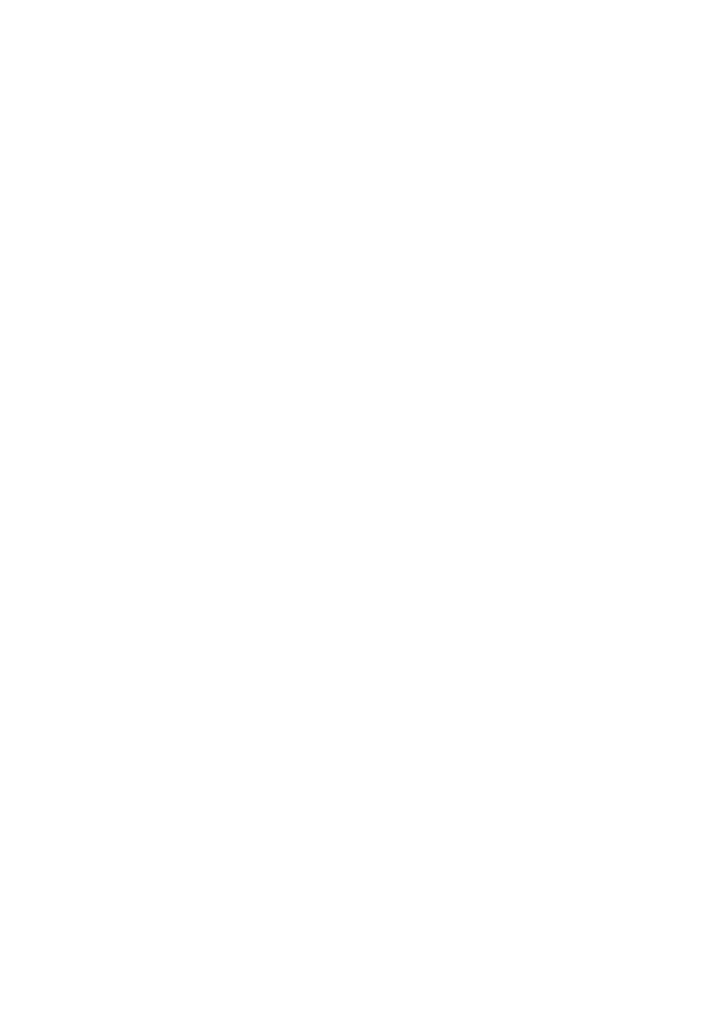
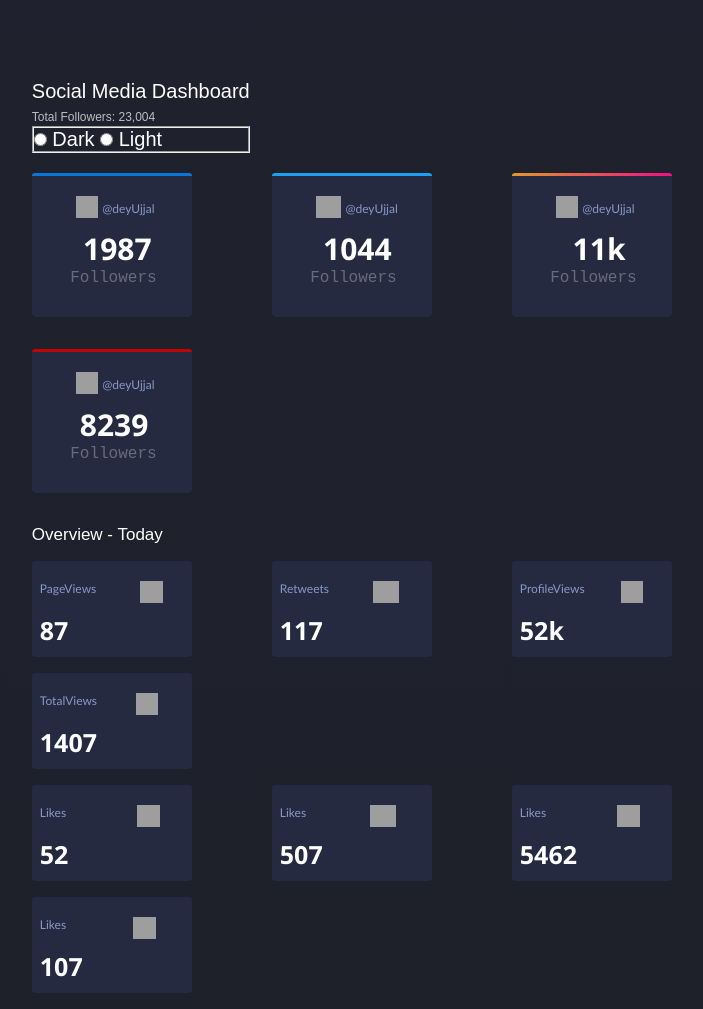
Before and after one commit to Ujjal995/fem-social-media-dashboard, a plain HTML site: page index.html in a window 1280 px wide. Shown: the whole page, without its empty margins (253-956 px from the left). Before the commit the page ends 800 px from the top, so only its background shows below. Drawn offline with Linux system fonts and the light colour scheme; grey boxes are pictures that could not be loaded.

Commit message:
Add Updates

```diff
--- a/index.html
+++ b/index.html
@@ -8,6 +8,146 @@
 </head>
 
 <body>
+    <div class="mainDiv">
+
+        <div class="h1Div">
+            <p>Social Media Dashboard</p>
+            <a>Total Followers: 23,004</a>
+            <fieldset class="radio-switch">
+                <div class="radio-switch_inner">
+                    <input type="radio" name="lol" id="darkMode">
+                    <label for="dark">
+                        Dark
+                    </label>
+
+                    <input type="radio" name="lol" id="lightMode">
+                    <label for="light">
+                        Light
+                    </label>
+                </div>
+            </fieldset>
+        </div>
+
+        <div class="profile">
+
+            <div class="socialmedia-box" id="facebook">
+                <div class="lightF"></div>
+                <div class="facebookLogo">
+                    <img src="https://cdn.pixabay.com/photo/2021/08/10/17/03/facebook-6536473_1280.png" />
+                    <p>@deyUjjal</p>
+                </div>
+                <div class="facebookCount">1987</div>
+                <div class="followers">
+                    <p>Followers</p>
+                </div>
+            </div>
+
+            <div class="socialmedia-box" id="twitter">
+                <div class="lightT"></div>
+                <div class="twitterLogo">
+                    <img src="https://logodix.com/logo/14514.png" />
+                    <p>@deyUjjal</p>
+                </div>
+                <div class="twitterCount">1044</div>
+                <div class="followers">
+                    <p>Followers</p>
+                </div>
+            </div>
+
+            <div class="socialmedia-box" id="insta">
+                <div class="lightI"></div>
+                <div class="instaLogo">
+                    <img src="https://www.freepnglogos.com/uploads/instagram-icon-png/instagram-logo-download-computer-neon-instagram-icons-image-23.png" />
+                    <p>@deyUjjal</p>
+                </div>
+                <div class="instaCount">11k</div>
+                <div class="followers">
+                    <p>Followers</p>
+                </div>
+            </div>
+
+            <div class="socialmedia-box" id="youtube">
+                <div class="lightY"></div>
+                <div class="youtubeLogo">
+                    <img src="https://i.pinimg.com/originals/19/7b/36/197b365922d1ea3aa1a932ff9bbda4a6.png" />
+                    <p>@deyUjjal</p>
+                </div>
+                <div class="youtubeCount">8239</div>
+                <div class="followers">
+                    <p>Followers</p>
+                </div>
+            </div>
+        </div>
+
+        <div class="h2Div">
+            <p>Overview - Today</p>
+        </div>
+
+        <div class="overviewDiv1">
+            <div class="overviewbox" id="facebookPV">
+                <div class="facebookLogo1">
+                    <p>PageViews</p>
+                    <img src="https://cdn.pixabay.com/photo/2021/08/10/17/03/facebook-6536473_1280.png" />
+                </div>
+                <div class="count">87</div>
+            </div>
+
+            <div class="overviewbox" id="twitterRT">
+                <div class="twitterLogo1">
+                    <p>Retweets</p>
+                    <img src="https://logodix.com/logo/14514.png" />
+                </div>
+                <div class="count">117</div>
+            </div>
+
+            <div class="overviewbox" id="instaPV">
+                <div class="instaLogo1">
+                    <p>ProfileViews</p>
+                    <img src="https://www.freepnglogos.com/uploads/instagram-icon-png/instagram-logo-download-computer-neon-instagram-icons-image-23.png" />
+                </div>
+                <div class="count">52k</div>
+            </div>
+
+            <div class="overviewbox" id="youtubeTV">
+                <div class="youtubeLogo1">
+                    <p>TotalViews</p>
+                    <img src="https://i.pinimg.com/originals/19/7b/36/197b365922d1ea3aa1a932ff9bbda4a6.png" />
+                </div>
+                <div class="count">1407</div>
+            </div>
+        </div>
+
+        <div class="overviewDiv2">
+            <div class="overviewbox" id="facebookLike">
+                <div class="facebookLogo1">
+                    <a>Likes</a>
+                    <img src="https://cdn.pixabay.com/photo/2021/08/10/17/03/facebook-6536473_1280.png" />
+                </div>
+                <div class="count">52</div>
+            </div>
+            <div class="overviewbox" id="twitterLike">
+                <div class="twitterLogo1">
+                    <a>Likes</a>
+                    <img src="https://logodix.com/logo/14514.png" />
+                </div>
+                <div class="count">507</div>
+            </div>
+            <div class="overviewbox" id="instaLike">
+                <div class="instaLogo1">
+                    <a>Likes</a>
+                    <img src="https://www.freepnglogos.com/uploads/instagram-icon-png/instagram-logo-download-computer-neon-instagram-icons-image-23.png" />
+                </div>
+                <div class="count">5462</div>
+            </div>
+            <div class="overviewbox" id="youtubeLike">
+                <div class="youtubeLogo1">
+                    <a>Likes</a>
+                    <img src="https://i.pinimg.com/originals/19/7b/36/197b365922d1ea3aa1a932ff9bbda4a6.png" />
+                </div>
+                <div class="count">107</div>
+            </div>
+        </div>
+    </div>
     <script src="script.js"></script>
 </body>
 
--- a/style.css
+++ b/style.css
@@ -0,0 +1,340 @@
+* {
+    margin: 0;
+    padding: 0;
+    color: white;
+}
+
+body {
+    background: linear-gradient(to top, hsl(230, 17%, 14%), hsl(232, 19%, 15%));
+    display: flex;
+    justify-content: center;
+}
+
+.mainDiv {
+    width: 68%;
+    margin-top: 5rem;
+    margin-left: 10vmin;
+    display: flex;
+    flex-wrap: wrap;
+}
+
+/**** Social Media Dashboard ****/
+
+.h1Div {
+    font-size:20px;
+    margin-left: 5vmin;
+    font-family:Arial, Helvetica, sans-serif;
+}
+
+.h1Div a {
+    font-size: 12px;
+    opacity: 0.7;
+}
+
+.profile {
+    display: flex;
+    flex-wrap:wrap;
+    align-items: center;
+    margin-top: 20px;
+}
+
+.socialmedia-box {
+    width: 10rem;
+    height: 9rem;
+    margin-left: 5vmin;
+    margin-right: 5vmin;
+    margin-bottom: 2rem;
+    background-color: hsl(228, 28%, 20%);
+    border-radius: 3%;
+}
+
+/**** Lights ****/
+
+.lightF {
+    width: 100%;
+    height: 2%;
+    background-color: hsl(208, 94%, 44%);
+    border-top-left-radius: 4px;
+    border-top-right-radius: 4px;
+}
+
+.lightT {
+    width: 100%;
+    height: 2%;
+    background-color: hsl(203, 89%, 53%);
+    border-top-left-radius: 4px;
+    border-top-right-radius: 4px;
+}
+
+.lightI {
+    width: 100%;
+    height: 2%;
+    background: linear-gradient(to right, hsl(35, 77%, 53%), hsl(329, 86%, 50%));
+    border-top-left-radius: 4px;
+    border-top-right-radius: 4px;
+}
+
+.lightY {
+    width: 100%;
+    height: 2%;
+    background-color: hsl(0, 97%, 39%);
+    border-top-left-radius: 4px;
+    border-top-right-radius: 4px;
+}
+
+/**** Logos ****/
+
+.facebookLogo {
+    width: 1.4rem;
+    height: 1.4rem;
+    display: flex;
+    margin-left: 25%;
+    margin-top: 20px;
+}
+
+.twitterLogo {
+    width: 1.6rem;
+    height: 1.4rem;
+    display: flex;
+    margin-left: 25%;
+    margin-top: 20px;
+}
+
+.instaLogo {
+    width: 1.4rem;
+    height: 1.4rem;
+    display: flex;
+    margin-left: 25%;
+    margin-top: 20px;
+}
+
+.youtubeLogo {
+    width: 1.4rem;
+    height: 1.4rem;
+    display: flex;
+    margin-left: 25%;
+    margin-top: 20px;
+}
+
+img {
+    width: 100%;
+    height: 100%;
+    object-fit: cover;
+}
+
+/**** Text Inside Logo Div ****/
+
+.facebookLogo p {
+    font-size: 12px;
+    margin-top: 5px;
+    margin-left: 4px;
+    color :hsl(228, 34%, 66%);
+    font-family:'Gill Sans', 'Gill Sans MT', Calibri, 'Trebuchet MS', sans-serif;
+}
+
+.twitterLogo p {
+    font-size: 12px;
+    margin-top: 5px;
+    margin-left: 4px;color :hsl(228, 34%, 66%);
+    font-family:'Gill Sans', 'Gill Sans MT', Calibri, 'Trebuchet MS', sans-serif;
+}
+
+.instaLogo p {
+    font-size: 12px;
+    margin-top: 5px;
+    margin-left: 4px;
+    color :hsl(228, 34%, 66%);
+    font-family:'Gill Sans', 'Gill Sans MT', Calibri, 'Trebuchet MS', sans-serif;
+}
+
+.youtubeLogo p {
+    font-size: 12px;
+    margin-top: 5px;
+    margin-left: 4px;
+    color :hsl(228, 34%, 66%);
+    font-family:'Gill Sans', 'Gill Sans MT', Calibri, 'Trebuchet MS', sans-serif;
+}
+
+/**** Counters ****/
+
+.facebookCount {
+    margin-left: 32%;
+    margin-top: 10px;
+    font-size: 30px;
+    font-weight: 600;
+    font-family:'Segoe UI', Tahoma, Geneva, Verdana, sans-serif;
+}
+
+.twitterCount {
+    margin-left: 32%;
+    margin-top: 10px;
+    font-size: 30px;
+    font-weight: 600;
+    font-family:'Segoe UI', Tahoma, Geneva, Verdana, sans-serif;
+}
+
+.instaCount {
+    margin-left: 38%;
+    margin-top: 10px;
+    font-size: 30px;
+    font-weight: 600;
+    font-family:'Segoe UI', Tahoma, Geneva, Verdana, sans-serif;
+}
+
+.youtubeCount {
+    margin-left: 30%;
+    margin-top: 10px;
+    font-size: 30px;
+    font-weight: 600;
+    font-family:'Segoe UI', Tahoma, Geneva, Verdana, sans-serif;
+}
+
+/**** Followers ****/
+
+.followers {
+    margin-left: 24%;
+    font-family:'Courier New', Courier, monospace;
+    opacity: 0.3;
+}
+
+/**** Overview ****/
+
+.overviewDiv1 {
+    display: flex;
+    align-items: center;
+    flex-wrap: wrap;
+}
+
+.overviewDiv2 {
+    display: flex;
+    align-items: center;
+    flex-wrap: wrap;
+}
+
+.h2Div {
+    font-size: 17px;
+    margin-left: 5vmin;
+    margin-bottom: 2vmin;
+    font-family:Arial, Helvetica, sans-serif;
+}
+
+.overviewbox {
+    width: 10rem;
+    height: 6rem;
+    background-color: hsl(228, 28%, 20%);
+    margin-left: 5vmin;
+    margin-right: 5vmin;
+    margin-bottom: 2vmin;
+    border-radius: 3%;
+}
+
+/**** Logos 1 ****/
+
+.facebookLogo1 {
+    width: 1.4rem;
+    height: 1.4rem;
+    display: flex;
+    margin-left: 5%;
+    margin-top: 20px;
+}
+
+.twitterLogo1 {
+    width: 1.6rem;
+    height: 1.4rem;
+    display: flex;
+    margin-left: 5%;
+    margin-top: 20px;
+}
+
+.instaLogo1 {
+    width: 1.4rem;
+    height: 1.4rem;
+    display: flex;
+    margin-left: 5%;
+    margin-top: 20px;
+}
+
+.youtubeLogo1 {
+    width: 1.4rem;
+    height: 1.4rem;
+    display: flex;
+    margin-left: 5%;
+    margin-top: 20px;
+}
+
+img {
+    width: 100%;
+    height: 100%;
+    object-fit: cover;
+    margin-left: 4px;
+}
+
+/**** Text Inside Logo 1 Div for p ****/
+
+.facebookLogo1 p {
+    font-size: 12px;
+    margin-right: 40px;
+    color :hsl(228, 34%, 66%);
+    font-family:'Gill Sans', 'Gill Sans MT', Calibri, 'Trebuchet MS', sans-serif;
+}
+
+.twitterLogo1 p {
+    font-size: 12px;
+    margin-right: 40px;
+    color :hsl(228, 34%, 66%);
+    font-family:'Gill Sans', 'Gill Sans MT', Calibri, 'Trebuchet MS', sans-serif;
+}
+
+.instaLogo1 p {
+    font-size: 12px;
+    margin-right: 32px;
+    color :hsl(228, 34%, 66%);
+    font-family:'Gill Sans', 'Gill Sans MT', Calibri, 'Trebuchet MS', sans-serif;
+}
+
+.youtubeLogo1 p {
+    font-size: 12px;
+    margin-right: 35px;
+    color :hsl(228, 34%, 66%);
+    font-family:'Gill Sans', 'Gill Sans MT', Calibri, 'Trebuchet MS', sans-serif;
+}
+
+/**** Text Inside Logo 1 Div for a ****/
+
+.facebookLogo1 a {
+    font-size: 12px;
+    margin-right: 67px;
+    color :hsl(228, 34%, 66%);
+    font-family:'Gill Sans', 'Gill Sans MT', Calibri, 'Trebuchet MS', sans-serif;
+}
+
+.twitterLogo1 a {
+    font-size: 12px;
+    margin-right: 60px;
+    color :hsl(228, 34%, 66%);
+    font-family:'Gill Sans', 'Gill Sans MT', Calibri, 'Trebuchet MS', sans-serif;
+}
+
+.instaLogo1 a {
+    font-size: 12px;
+    margin-right: 67px;
+    color :hsl(228, 34%, 66%);
+    font-family:'Gill Sans', 'Gill Sans MT', Calibri, 'Trebuchet MS', sans-serif;
+}
+
+.youtubeLogo1 a {
+    font-size: 12px;
+    margin-right: 63px;
+    color :hsl(228, 34%, 66%);
+    font-family:'Gill Sans', 'Gill Sans MT', Calibri, 'Trebuchet MS', sans-serif;
+}
+
+/*** Counters ***/
+
+.count {
+    font-size: 25px;
+    margin-top: 10px;
+    margin-left: 8px;
+    font-weight: 600;
+    font-family:'Segoe UI', Tahoma, Geneva, Verdana, sans-serif;
+}
```
Also changed, not shown: 2 other files.
